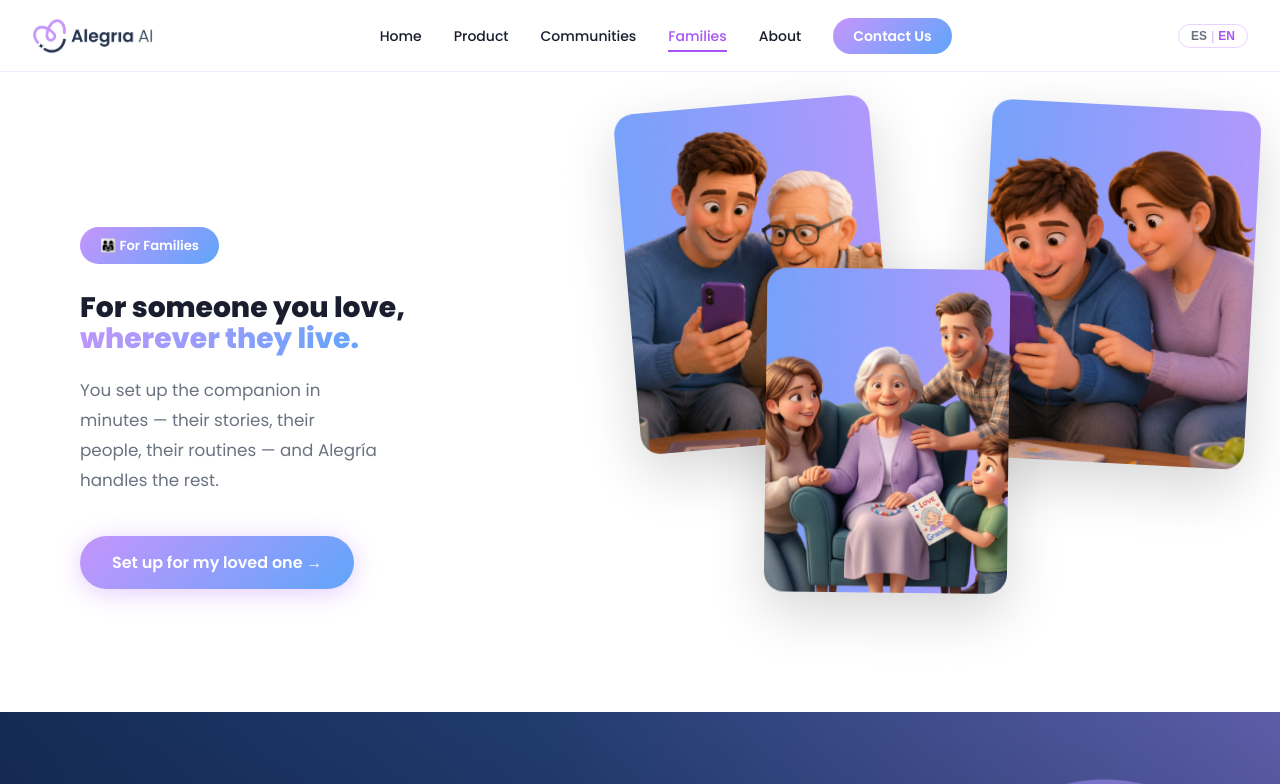
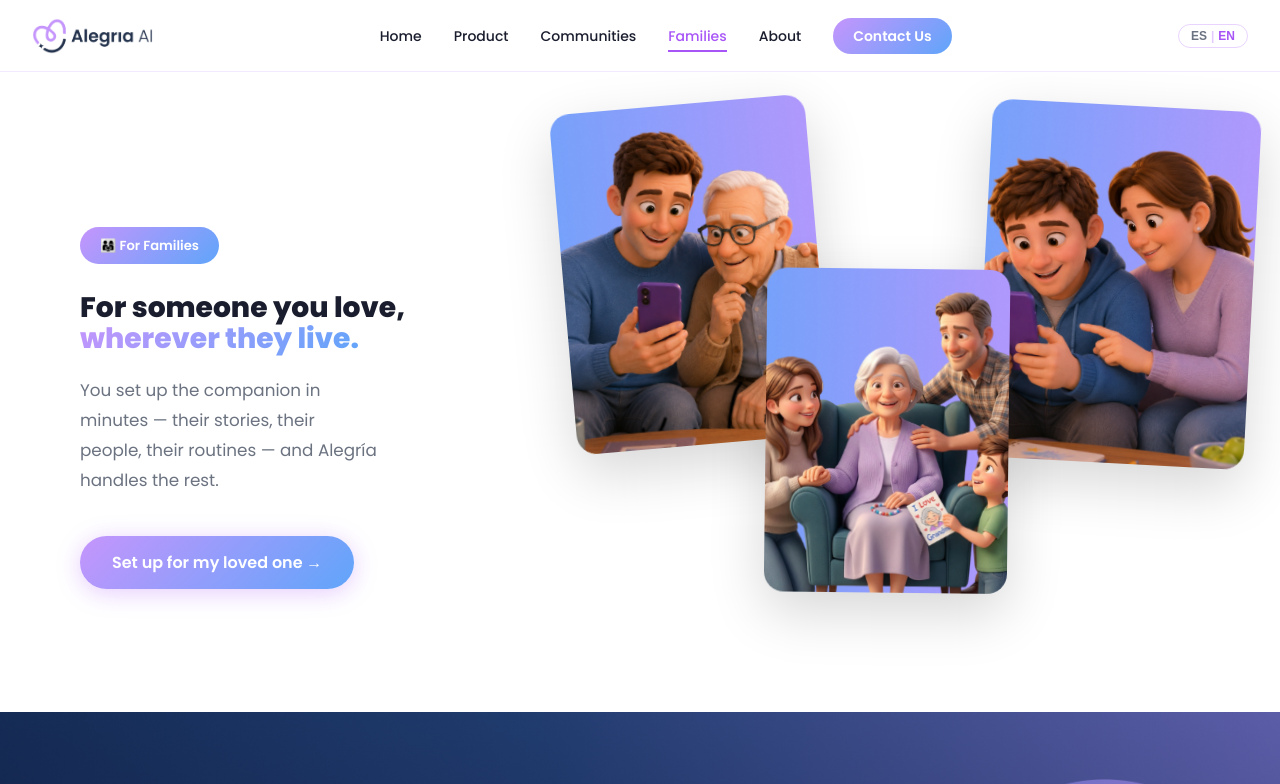
Before and after one commit to heymidori/alegriawebsite, a React (Vite) app: page /familias in a window 1280 px wide. Shown: the top 784 px of the page. Built offline with nearby package versions, Linux system fonts and the light colour scheme.

Commit message:
Move left hero image further left in Communities and Families heroes
Co-Authored-By: Claude Sonnet 4.6 <noreply@anthropic.com>

```diff
--- a/src/index.css
+++ b/src/index.css
@@ -109,7 +109,7 @@ nav {
   width: 40%;
   aspect-ratio: 3/4;
   top: 5%;
-  left: 2%;
+  left: -8%;
   z-index: 2;
   animation: marketsFloat1 6s ease-in-out infinite;
 }
```
